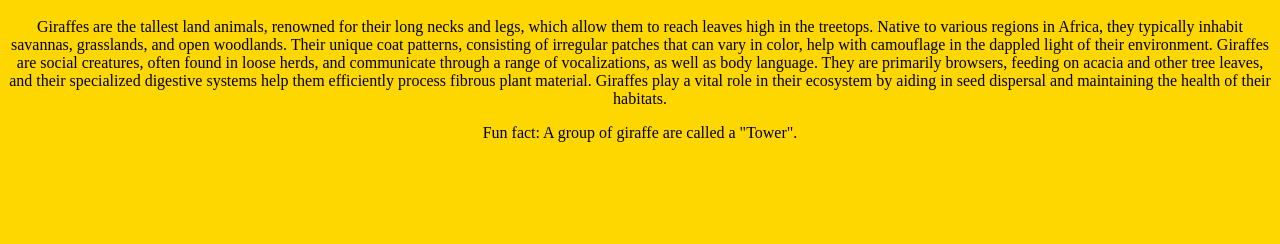
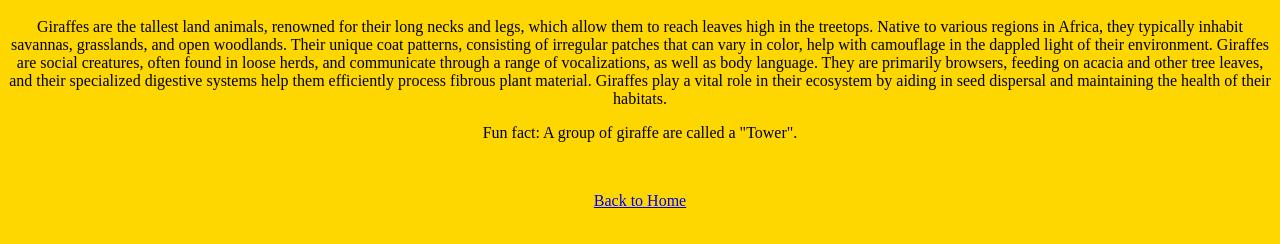
Before and after one commit to zachfromqueens/Zoo-Project, a plain HTML site: page Giraffe.html in a window 1280 px wide. Shown: the part 382-626 px from the top of the page. Drawn offline with Linux system fonts and the light colour scheme.

Commit message:
Added links back to the home page, on each animal's page.

```diff
--- a/Giraffe.html
+++ b/Giraffe.html
@@ -20,5 +20,9 @@ p{color:black}
 Giraffes are the tallest land animals, renowned for their long necks and legs, which allow them to reach leaves high in the treetops. Native to various regions in Africa, they typically inhabit savannas, grasslands, and open woodlands. Their unique coat patterns, consisting of irregular patches that can vary in color, help with camouflage in the dappled light of their environment. Giraffes are social creatures, often found in loose herds, and communicate through a range of vocalizations, as well as body language. They are primarily browsers, feeding on acacia and other tree leaves, and their specialized digestive systems help them efficiently process fibrous plant material. Giraffes play a vital role in their ecosystem by aiding in seed dispersal and maintaining the health of their habitats.
 </p>
 <p>Fun fact: A group of giraffe are called a "Tower".</p>
+<br>
+<p>
+<a href="https://zachfromqueens.github.io/Zoo-Project/">Back to Home</a>
+</p>
 </body>
 </html>
```
Also changed, not shown: Hippo.html (+4 -1 lines), LionsPage.html (+4 -0 lines), Zebra.html (+4 -0 lines).
